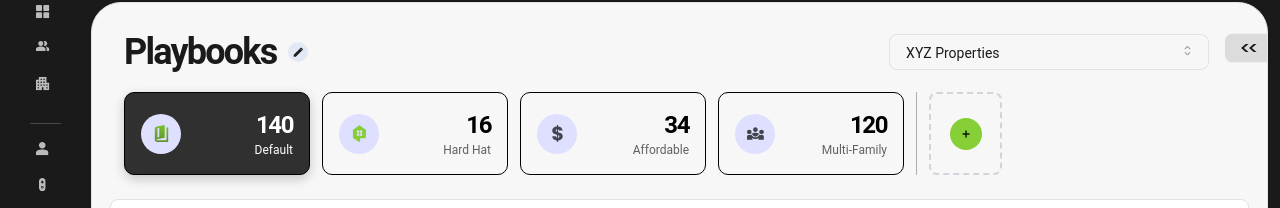
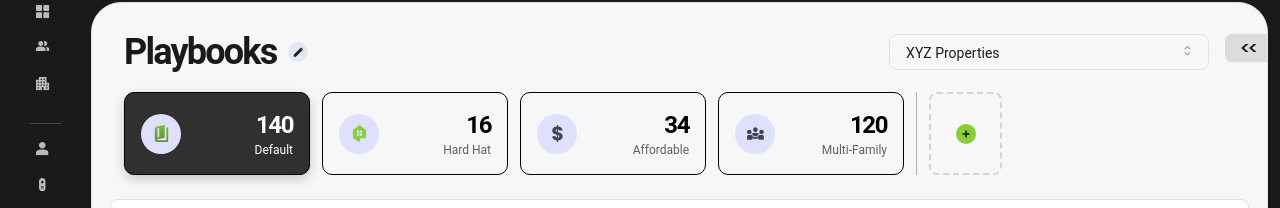
Before and after one commit to AhirwarTarun27/playbook_vue_app, a Vue app: page / in a window 1280 px wide. Shown: the part 89-297 px from the top of the page. Built offline with nearby package versions, Linux system fonts and the light colour scheme.

Commit message:
font size changed

```diff
--- a/src/assets/dashboard.css
+++ b/src/assets/dashboard.css
@@ -476,8 +476,8 @@
 }
 
 .add-card .action-add-btn .v-btn {
-  width: 32px !important;
-  height: 32px !important;
+  width: 20px !important;
+  height: 20px !important;
 }
 
 /* Filters */
```
